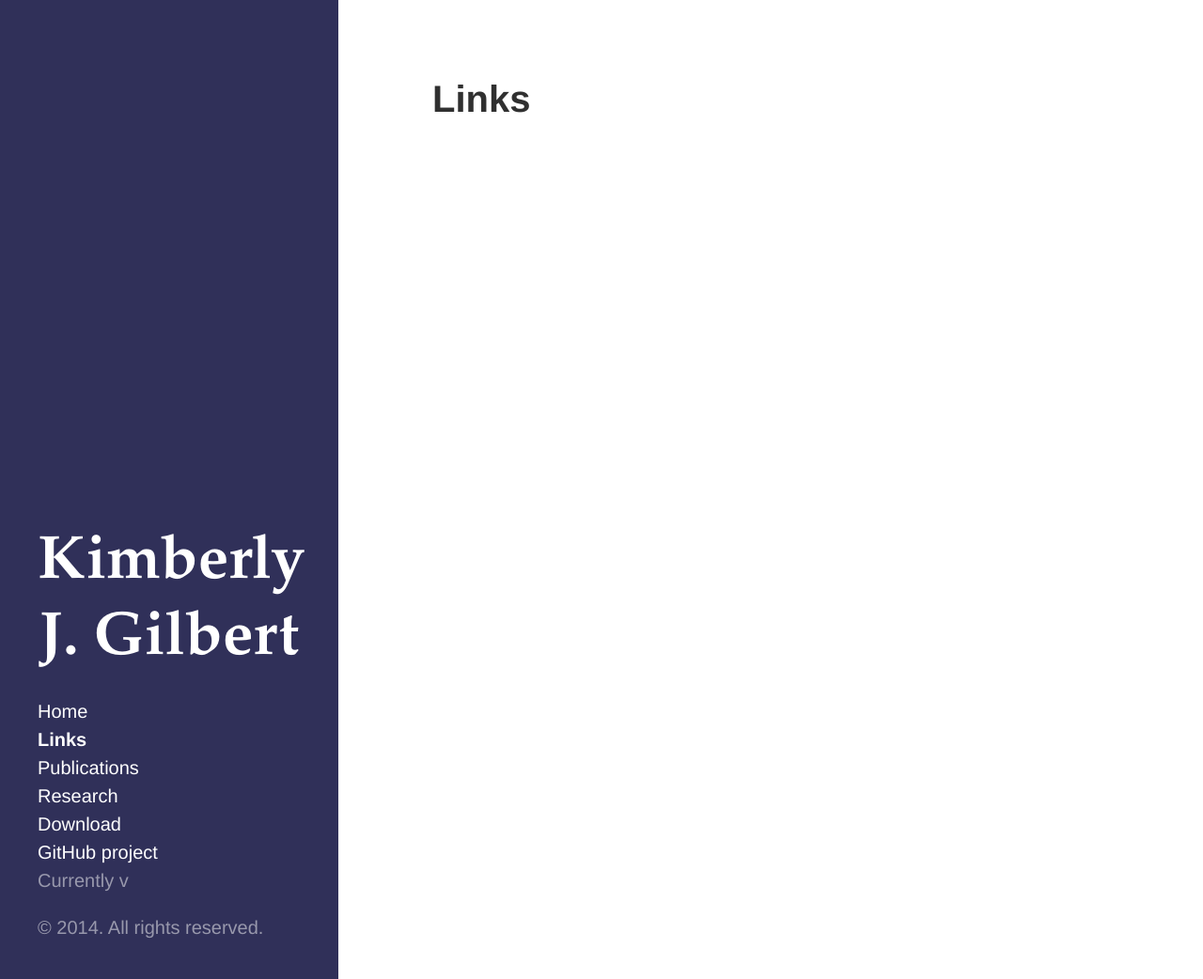
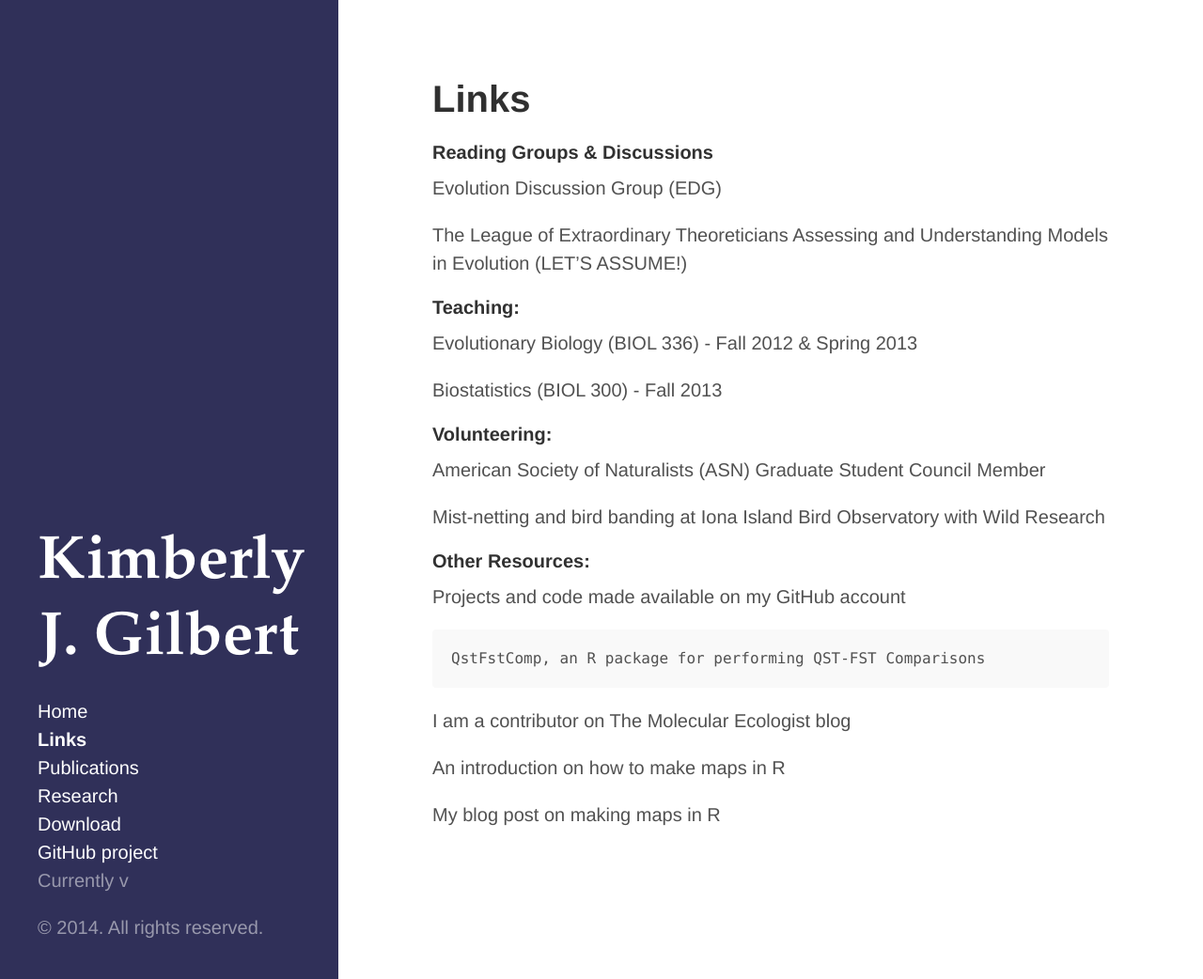
Before and after one commit to kjgilbert/kjgilbert.github.io, a Jekyll site: the page built from links.md, in a window 1280 px wide and 1042 px high. Shown: the whole window at 94% size. Built offline with Jekyll 4.4.1, drawn with Linux system fonts in a browser that asks for light colours; Markdown is read by kramdown in place of the engine named in the settings.

Commit message:
add content

```diff
--- a/links.md
+++ b/links.md
@@ -2,3 +2,37 @@
 layout: page
 title: Links
 ---
+
+
+#### Reading Groups & Discussions
+
+Evolution Discussion Group (EDG)
+
+The League of Extraordinary Theoreticians Assessing and Understanding Models in Evolution (LET’S ASSUME!)
+
+
+#### Teaching:
+
+Evolutionary Biology (BIOL 336) - Fall 2012 & Spring 2013
+
+Biostatistics (BIOL 300) - Fall 2013
+
+
+##### Volunteering:
+
+American Society of Naturalists (ASN) Graduate Student Council Member
+
+Mist-netting and bird banding at Iona Island Bird Observatory with Wild Research
+
+
+#### Other Resources:
+
+Projects and code made available on my GitHub account
+
+    QstFstComp, an R package for performing QST-FST Comparisons
+
+I am a contributor on The Molecular Ecologist blog
+
+An introduction on how to make maps in R
+
+My blog post on making maps in R
```
Also changed, not shown: research.md (+27 -0 lines), extras/Photo.png.
